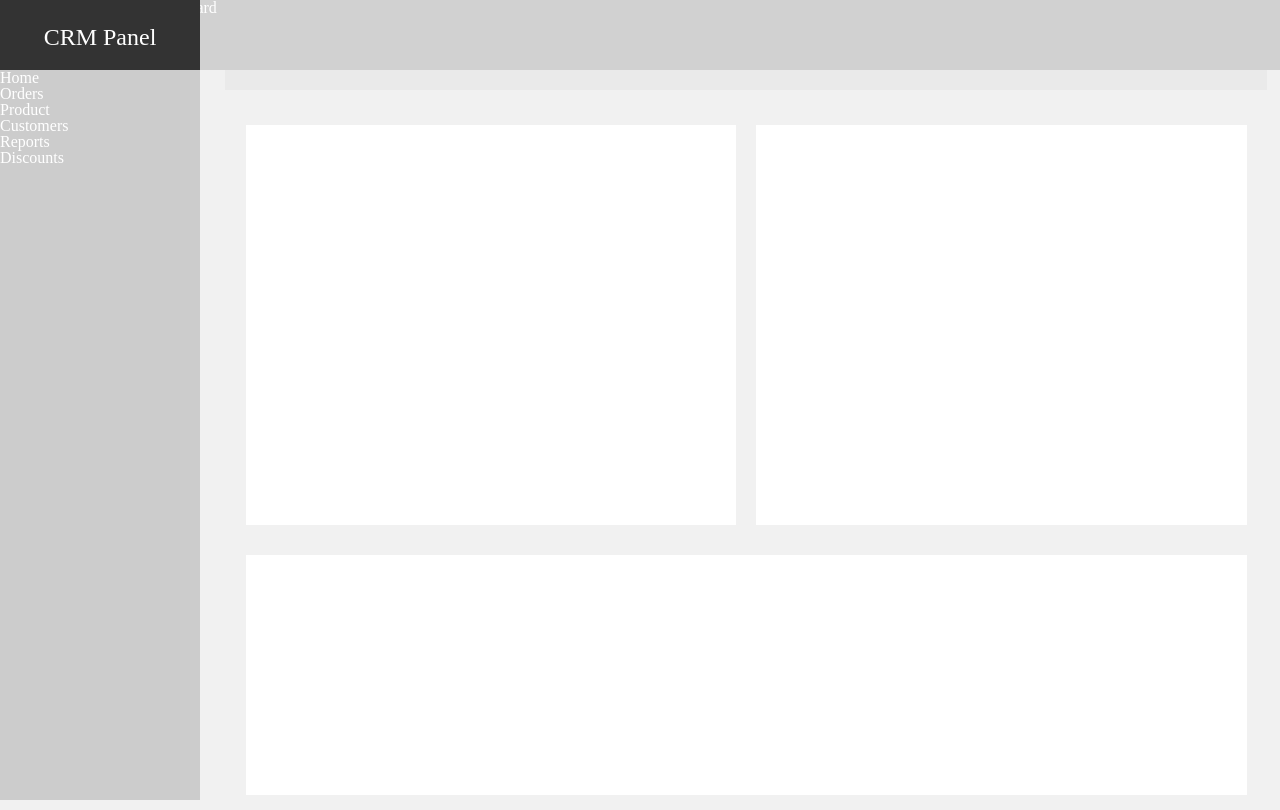
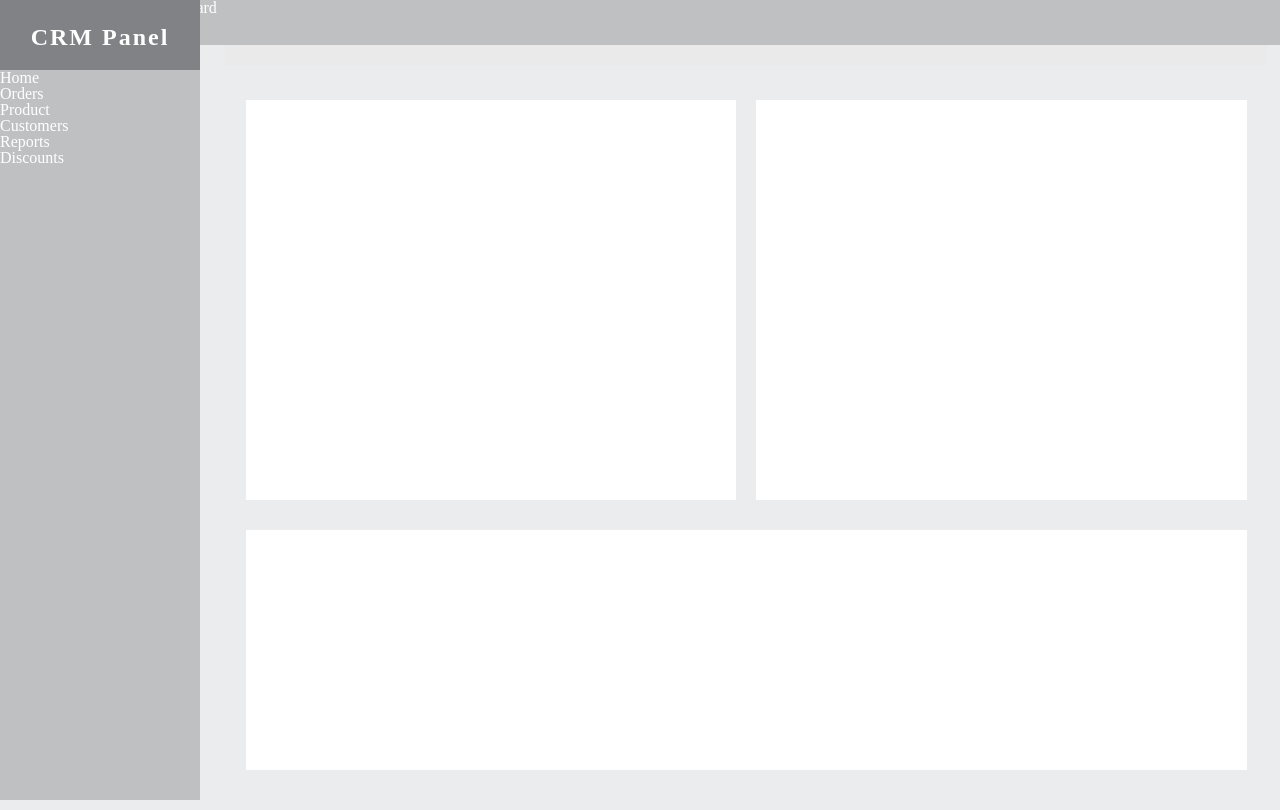
Before and after one commit to brunopintado/CRMPanel, a website built with Parcel: page index.html in a window 1280 px wide. Built offline with nearby package versions, Linux system fonts and the light colour scheme.

Commit message:
Modificación de la barra de navegación

```diff
--- a/css/style.css
+++ b/css/style.css
@@ -3,18 +3,22 @@
 
 body {
   color: white;
-  background: #f1f1f1;
+  background: #ebecee;
   font-family: 'Poppins', sans-serif;
 }
 
 nav {
-  background-color: #d1d1d1;
-  height: 70px;
+  background-color: #bfc0c2;
+  height: 45px;
   margin-left: 200px;
+  padding-top: 25px;
+  padding-left: 30px;
+  font-weight: 300;
+  font-size: 20px;
 }
 
 aside {
-  background-color: #ccc;
+  background-color: #bfc0c2;
   width: 200px;
   height: 100vh;
   position: fixed;
@@ -37,14 +41,15 @@ main>div {
 
 aside div:first-child {
   height: 70px;
-  padding: 0px;
-  background-color: #333333;
   padding-top: 25px;
+  background-color: #818286;
   height: 45px;
   max-height: 70px;
   overflow: hidden;
   text-align: center;
   font-size: 1.5em;
+  font-weight: 800;
+  letter-spacing: 2px;
 }
 
 main section {
```
